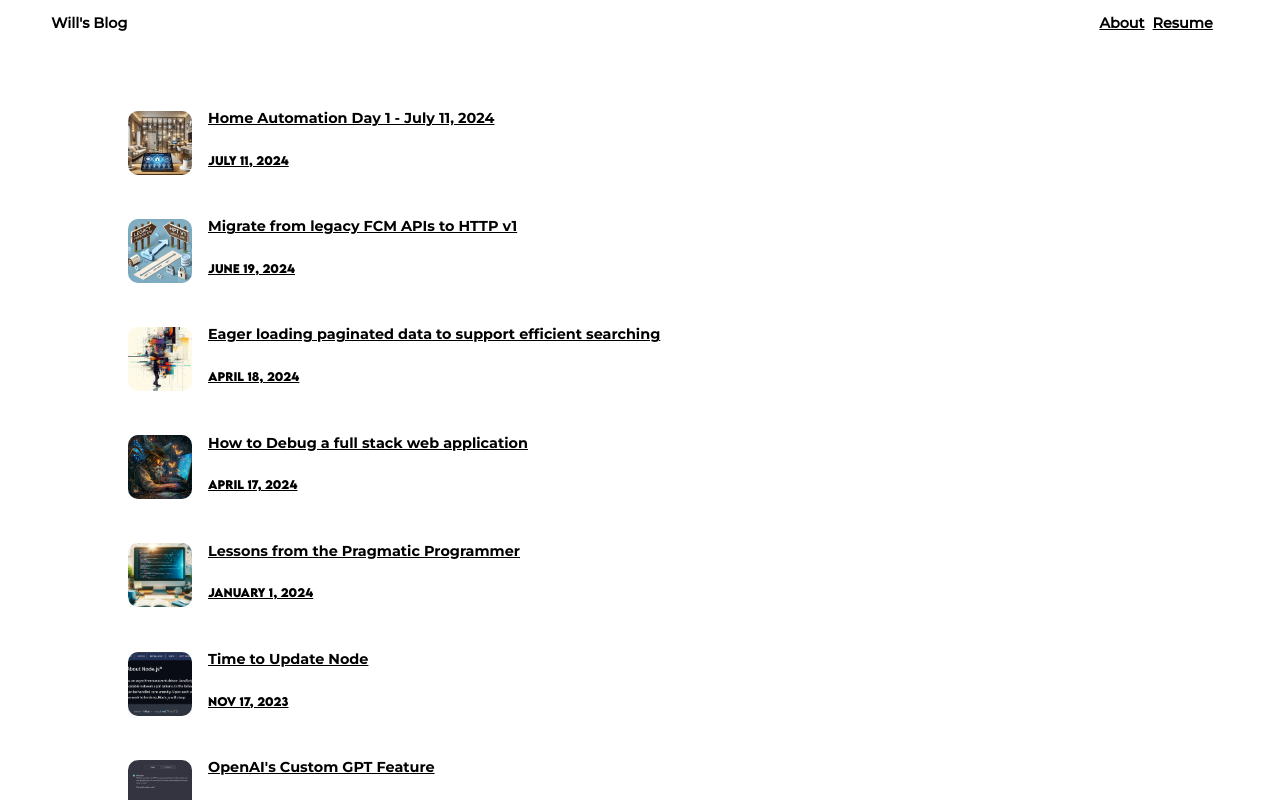
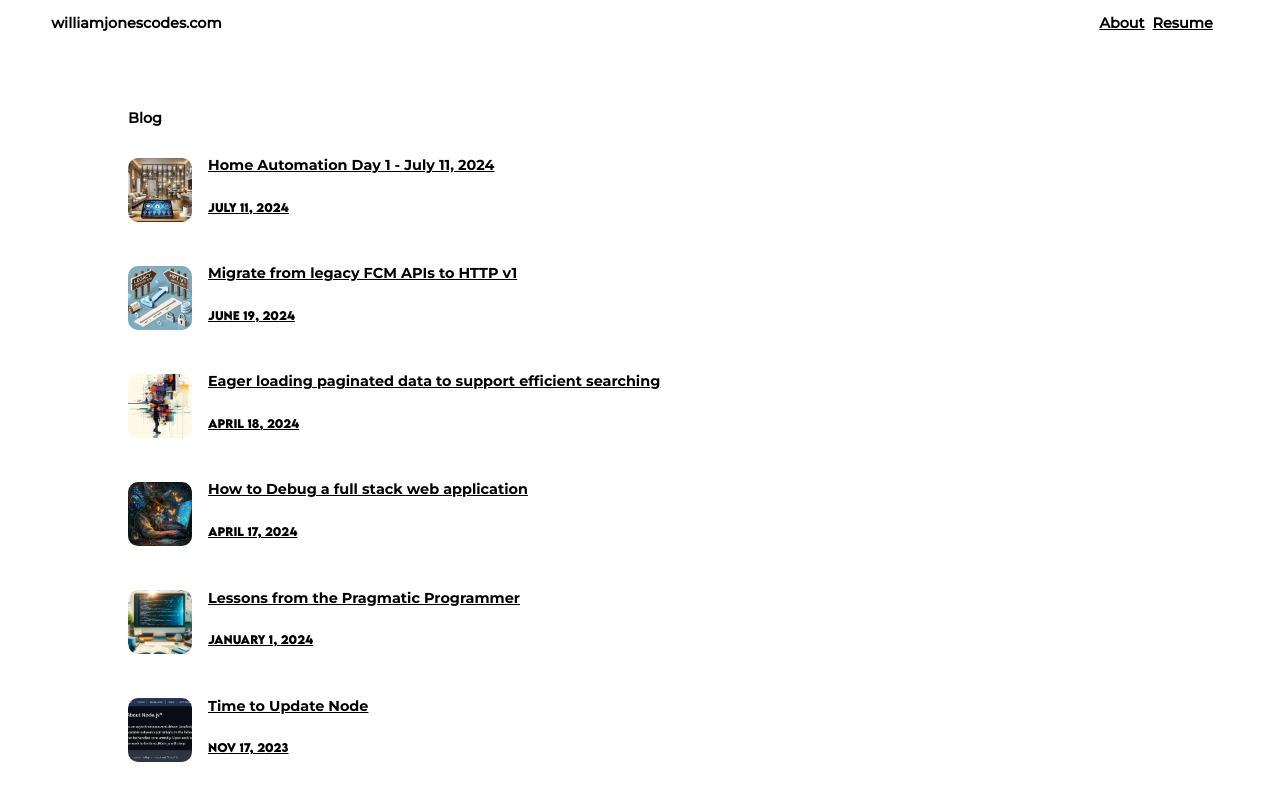
Before and after one commit to CodeJonesW/Wills_Blog, a Next.js app: page / in a window 1280 px wide. Shown: the top 800 px of the page. Built offline with nearby package versions, Linux system fonts and the light colour scheme.

Commit message:
change title and add blog sub header (#54)

```diff
--- a/pages/index.tsx
+++ b/pages/index.tsx
@@ -75,7 +75,7 @@ export default function Home({ posts }: BlogProps) {
         >
           <HomeNavBar>
             <Div>
-              <TopLeftTitle>{"Will's Blog"}</TopLeftTitle>
+              <TopLeftTitle>{"williamjonescodes.com"}</TopLeftTitle>
             </Div>
             <ContactContainer>
               <Link style={{ color: "black" }} href="/about">
@@ -89,6 +89,7 @@ export default function Home({ posts }: BlogProps) {
           </HomeNavBar>
           <Body>
             <PostsContainer>
+              <H3>{"Blog"}</H3>
               {posts.map((post, index) => {
                 return <Post key={index} post={post} selectPost={selectPost} />;
               })}
```
